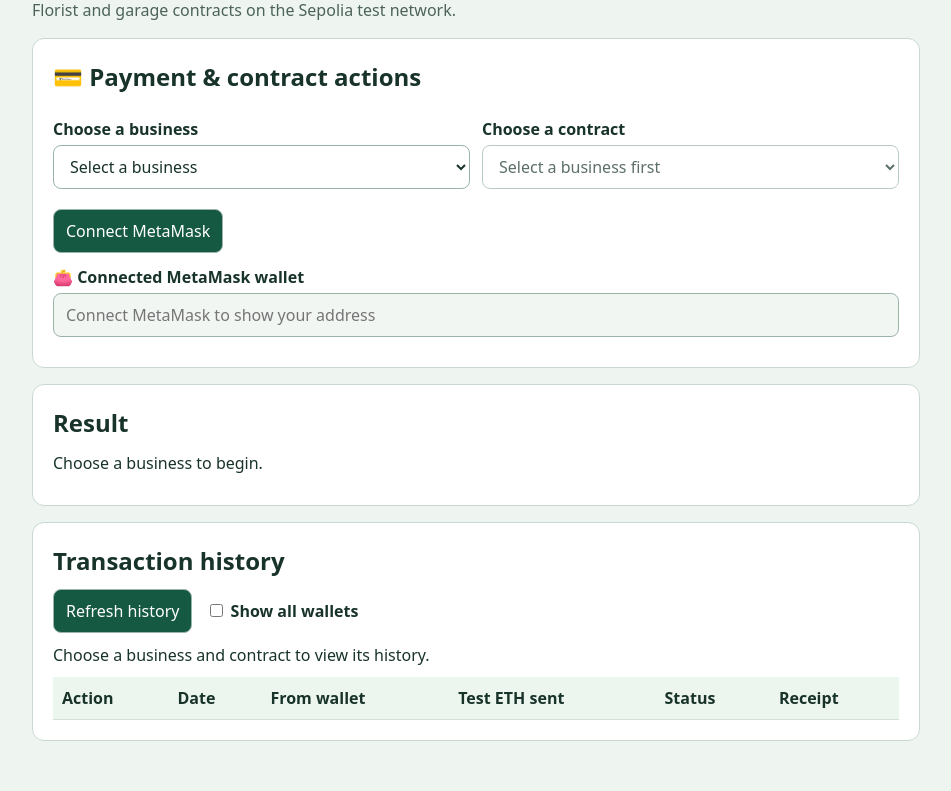
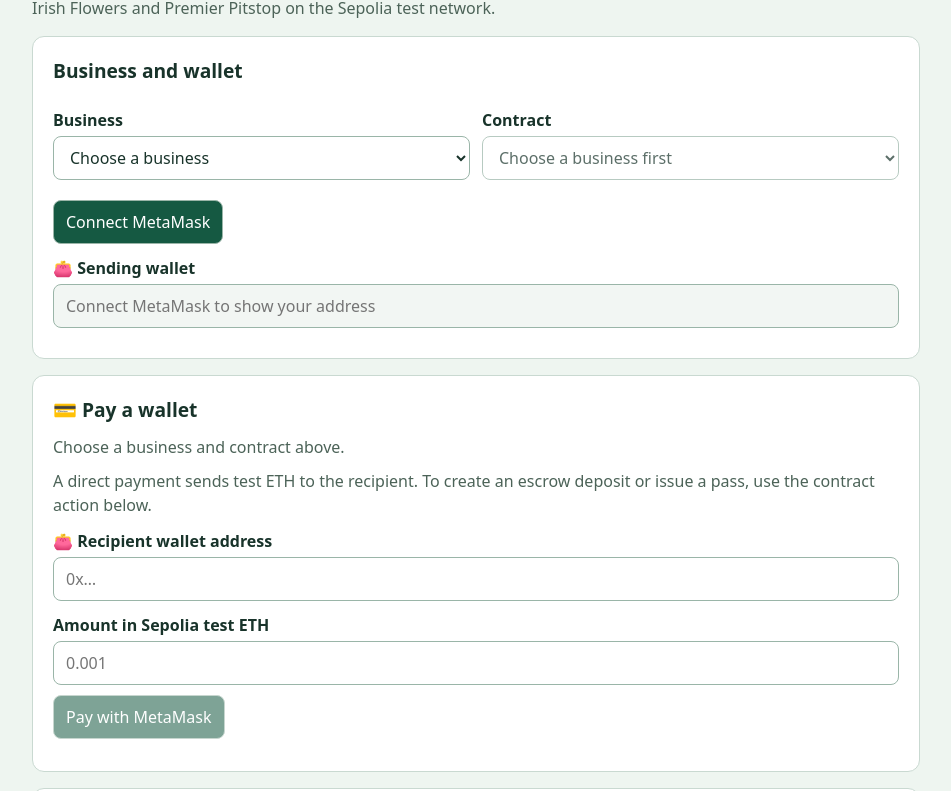
Before and after one commit to dhruvwaghela710-cell/pockit-fintech-prototype, a plain HTML site: page index.html in a window 1280 px wide. Shown: the part 88-879 px from the top of the page, without its empty margins (164-1115 px from the left). Drawn offline with nearby package versions, Linux system fonts and the light colour scheme.

Commit message:
Update index.html

```diff
--- a/index.html
+++ b/index.html
@@ -4,9 +4,9 @@
   <meta charset="utf-8">
   <meta name="viewport" content="width=device-width, initial-scale=1">
   <title>Pockit | Sepolia Demo</title>
-
   <style>
     * { box-sizing: border-box; }
+    [hidden] { display: none !important; }
 
     body {
       margin: 0;
@@ -18,10 +18,11 @@
     main {
       max-width: 920px;
       margin: auto;
-      padding: 28px 16px 48px;
+      padding: 26px 16px 48px;
     }
 
     h1, h2, p { margin: 0 0 10px; }
+    h2 { font-size: 1.2rem; }
 
     section, details {
       margin: 16px 0;
@@ -37,16 +38,21 @@
       gap: 12px;
     }
 
-    label { display: block; margin: 12px 0 4px; font-weight: 600; }
-    button, input, select { font: inherit; }
+    label {
+      display: block;
+      margin: 12px 0 4px;
+      font-weight: 600;
+    }
 
-    button, input:not([type="checkbox"]), select {
+    input, select, button { font: inherit; }
+
+    button, select, input:not([type="checkbox"]) {
       padding: 9px 12px;
       border: 1px solid #9ab5a8;
       border-radius: 8px;
     }
 
-    input:not([type="checkbox"]), select {
+    select, input:not([type="checkbox"]) {
       display: block;
       width: 100%;
       margin: 4px 0 10px;
@@ -59,111 +65,133 @@
     button:disabled { opacity: .55; cursor: default; }
     a { color: #155942; }
     summary { cursor: pointer; font-weight: 650; }
-    p, pre { overflow-wrap: anywhere; }
+    p, pre, a { overflow-wrap: anywhere; }
     pre { white-space: pre-wrap; }
-    [hidden] { display: none !important; }
+    .muted { color: #4c6358; }
+    .notice { margin-top: 12px; }
 
-    .muted { color: #4c6358; }
-    .toolbar { display: flex; gap: 14px; flex-wrap: wrap; align-items: center; }
+    .toolbar {
+      display: flex;
+      gap: 14px;
+      flex-wrap: wrap;
+      align-items: center;
+      margin-bottom: 10px;
+    }
+
     .toolbar label { margin: 0; }
     .table-scroll { overflow-x: auto; }
-    #history-status, #history-more { margin-top: 10px; }
 
     table {
       width: 100%;
-      min-width: 650px;
+      min-width: 620px;
       border-collapse: collapse;
     }
 
     th, td {
       padding: 9px;
+      text-align: left;
       border-bottom: 1px solid #d5e2da;
-      text-align: left;
-      vertical-align: top;
     }
 
     th { background: #edf6ee; }
+    #history-more { margin-top: 12px; }
+    #load-error { color: #9d231e; }
 
     @media (max-width: 600px) {
       .grid { grid-template-columns: 1fr; gap: 0; }
     }
   </style>
+  <script defer src="https://cdn.jsdelivr.net/npm/ethers@6.13.5/dist/ethers.umd.min.js"></script>
+  <script defer src="./app.js"
+    onerror="document.getElementById('load-error').textContent = 'Could not load app.js. Keep both files in the same folder.'">
+  </script>
 </head>
 
 <body>
 <main>
   <h1>Pockit Blockchain Demo</h1>
-    <p class="muted">Florist and garage contracts on the Sepolia test network.</p>
+  <p class="muted">Irish Flowers and Premier Pitstop on the Sepolia test network.</p>
   <p id="load-error" role="alert"></p>
 
   <section>
-      <h2>💳 Payment &amp; contract actions</h2>
-
+    <h2>Business and wallet</h2>
     <div class="grid">
       <div>
-          <label for="business">Choose a business</label>
+        <label for="business">Business</label>
         <select id="business">
-            <option value="">Select a business</option>
+          <option value="">Choose a business</option>
           <option value="flowers">Irish Flowers</option>
           <option value="garage">Premier Pitstop — Service &amp; Repair</option>
         </select>
       </div>
-
       <div>
-          <label for="contract">Choose a contract</label>
+        <label for="contract">Contract</label>
         <select id="contract" disabled>
-            <option value="">Select a business first</option>
+          <option value="">Choose a business first</option>
         </select>
       </div>
     </div>
 
     <p id="description" class="muted"></p>
     <p id="contract-address" class="muted"></p>
+    <button id="connect" type="button">Connect MetaMask</button>
 
-      <button id="connect" type="button">Connect MetaMask</button>
-      <label for="wallet">👛 Connected MetaMask wallet</label>
-      <input id="wallet" readonly placeholder="Connect MetaMask to show your address">
-
-      <div id="contract-setup" hidden>
-        <label for="abi">Load the selected contract’s ABI JSON from Remix</label>
-        <input id="abi" type="file" accept=".json,.abi,application/json">
-        <p id="abi-status" class="muted" aria-live="polite"></p>
-      </div>
-
-      <form id="quick-form" hidden>
-        <div id="quick-fields"></div>
-        <button id="quick-submit" type="submit" disabled>
-          Review in MetaMask
-        </button>
-      </form>
+    <label for="wallet">👛 Sending wallet</label>
+    <input id="wallet" type="text" readonly
+      placeholder="Connect MetaMask to show your address">
+    <p id="wallet-status" role="status"></p>
   </section>
 
-    <details id="other-actions" hidden>
-      <summary>Other contract actions</summary>
+  <section>
+    <h2>💳 Pay a wallet</h2>
+    <p id="payment-context" class="muted">Choose a business and contract above.</p>
+    <p class="muted">A direct payment sends test ETH to the recipient. To create an escrow deposit or issue a pass, use the contract action below.</p>
+
+    <form id="payment-form">
+      <label for="recipient">👛 Recipient wallet address</label>
+      <input id="recipient" name="recipient" type="text" required
+        placeholder="0x…" autocomplete="off" spellcheck="false">
+
+      <label for="amount">Amount in Sepolia test ETH</label>
+      <input id="amount" name="amount" type="text" required
+        inputmode="decimal" placeholder="0.001">
+
+      <button id="pay" type="submit" disabled>Pay with MetaMask</button>
+    </form>
+
+    <p id="payment-status" class="notice" role="status"></p>
+    <pre id="payment-result" hidden></pre>
+    <a id="payment-receipt" target="_blank" rel="noopener noreferrer" hidden>
+      View direct payment receipt
+    </a>
+  </section>
+
+  <details id="contract-actions">
+    <summary>Run a contract action</summary>
+    <label for="abi">ABI JSON for the selected contract</label>
+    <input id="abi" type="file" accept=".json,.abi,application/json" disabled>
+    <p id="abi-status" role="status">Choose a contract first.</p>
+
     <form id="action-form">
       <label for="action">Action</label>
-        <select id="action"></select>
+      <select id="action" disabled></select>
       <div id="action-fields"></div>
       <button id="run" type="submit" disabled>Run action</button>
     </form>
+
+    <p id="action-status" class="notice" role="status"></p>
+    <pre id="action-result" hidden></pre>
+    <a id="action-receipt" target="_blank" rel="noopener noreferrer" hidden>
+      View contract transaction receipt
+    </a>
   </details>
 
   <section>
-      <h2>Result</h2>
-      <p id="status" role="status">Choose a business to begin.</p>
-      <pre id="result" hidden></pre>
-      <a id="receipt" target="_blank" rel="noopener noreferrer" hidden>
-        View receipt on Sepolia Etherscan
-      </a>
-    </section>
-
-    <section>
-      <h2>Transaction history</h2>
+    <h2>Contract transaction history</h2>
     <div class="toolbar">
       <button id="history-refresh" type="button">Refresh history</button>
       <label><input id="history-all" type="checkbox"> Show all wallets</label>
     </div>
-
     <p id="history-status" role="status"></p>
 
     <div class="table-scroll">
@@ -172,7 +200,7 @@
           <tr>
             <th scope="col">Action</th>
             <th scope="col">Date</th>
-              <th scope="col">From wallet</th>
+            <th scope="col">From</th>
             <th scope="col">Test ETH sent</th>
             <th scope="col">Status</th>
             <th scope="col">Receipt</th>
@@ -182,15 +210,8 @@
       </table>
     </div>
 
-      <button id="history-more" type="button" hidden>
-        Load older transactions
-      </button>
+    <button id="history-more" type="button" hidden>Load older transactions</button>
   </section>
 </main>
-
-  <script defer src="https://cdn.jsdelivr.net/npm/ethers@6.13.5/dist/ethers.umd.min.js"></script>
-  <script defer src="./app.js"
-    onerror="document.getElementById('load-error').textContent = 'Could not load app.js. Check that both files are in the same folder.'">
-  </script>
 </body>
 </html>
```
Lines whose indentation alone changed are shown as unchanged.
